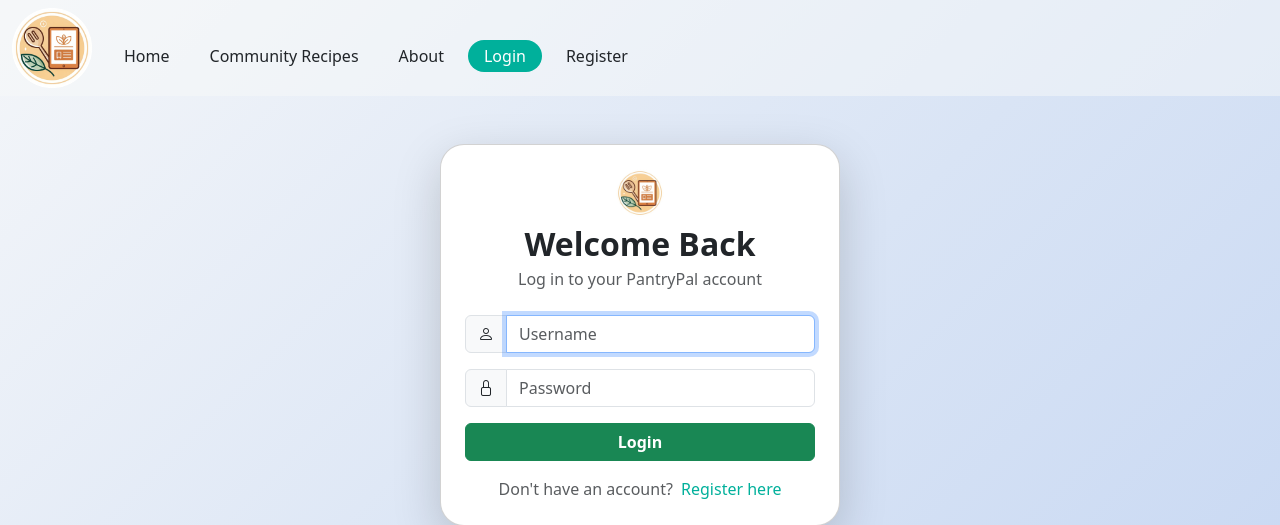
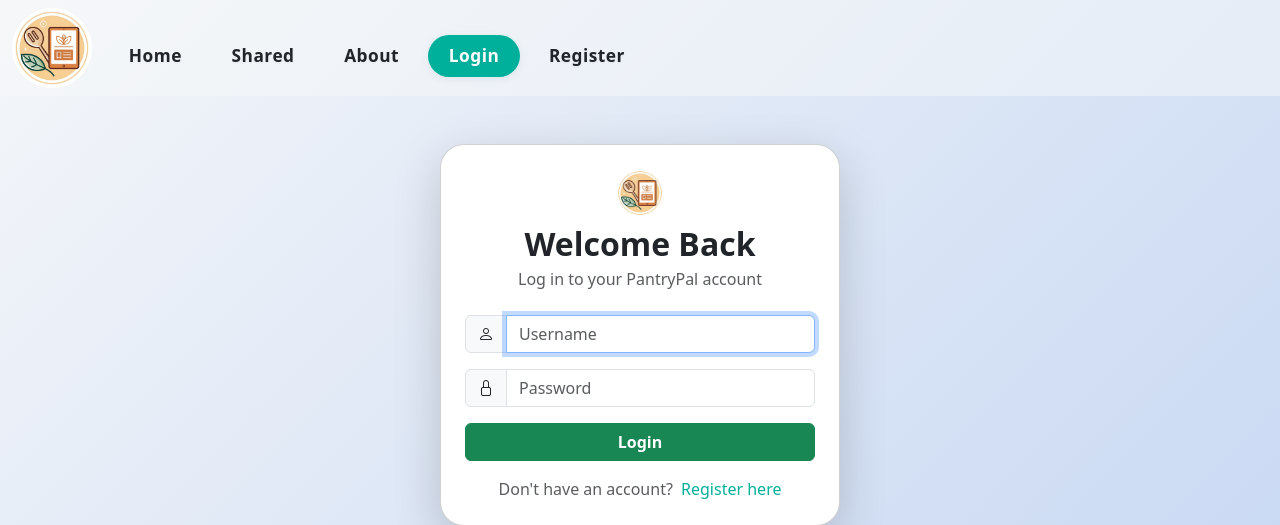
Before and after one commit to jlzlt/PantryPal, a Django app: a page that uses recipes/templates/recipes/layout.html in a window 1280 px wide. Shown: the top 525 px of the page. Run offline with Django 5.2, Linux system fonts and the light colour scheme; some libraries are stand-ins or nearby versions.

Commit message:
Additional styling changes for navbar and recipe details page.

```diff
--- a/recipes/static/recipes/styles.css
+++ b/recipes/static/recipes/styles.css
@@ -7,16 +7,26 @@ body {
   height: 5rem;
 }
 
+.navbar .nav-link {
+  font-size: 1.08rem;
+  font-weight: 600;
+  letter-spacing: 0.03em;
+  border-radius: 2rem !important;
+  padding: 0.5rem 1.3rem !important;
+  transition: color 0.18s, background 0.18s, box-shadow 0.18s;
+  text-shadow: 0 1px 2px rgba(44,62,80,0.07);
+}
+
 .navbar .nav-link.active {
   background-color: #00b09b !important;
   color: white !important;
-  /* #ec5800 - original orange */
+  box-shadow: 0 2px 8px rgba(44,62,80,0.08);
 }
 
 .navbar .nav-link:hover {
   background-color: #00b09b !important;
-  /* #ec5800 - original orange */
   color: white !important;
+  box-shadow: 0 2px 8px rgba(44,62,80,0.10);
 }
 
 @keyframes fadeSlideIn {
--- a/recipes/templates/recipes/layout.html
+++ b/recipes/templates/recipes/layout.html
@@ -49,9 +49,9 @@
             </li>
             <li>
               <a
-                class="nav-link rounded-pill px-3 py-1 text-dark me-2"
+                class="nav-link {% if request.path == '/shared/' %}active{% endif %} rounded-pill px-3 py-1 text-dark me-2"
                 href="{% url 'shared' %}"
-                >Community Recipes</a
+                >Shared</a
               >
             </li>
             {% if user.is_authenticated %}
--- a/recipes/views.py
+++ b/recipes/views.py
@@ -392,7 +392,7 @@ def shared(request):
         shared_recipes_qs = shared_recipes_qs.filter(recipe__tags__name=f)
 
     # Sort
-    sort = request.GET.get("sort", "liked")
+    sort = request.GET.get("sort", "popular")
     if sort == "newest":
         shared_recipes_qs = shared_recipes_qs.order_by("-recipe__created_at")
     elif sort == "oldest":
```
Also changed, not shown: recipes/static/recipes/recipe_details.css (+16 -2 lines).
